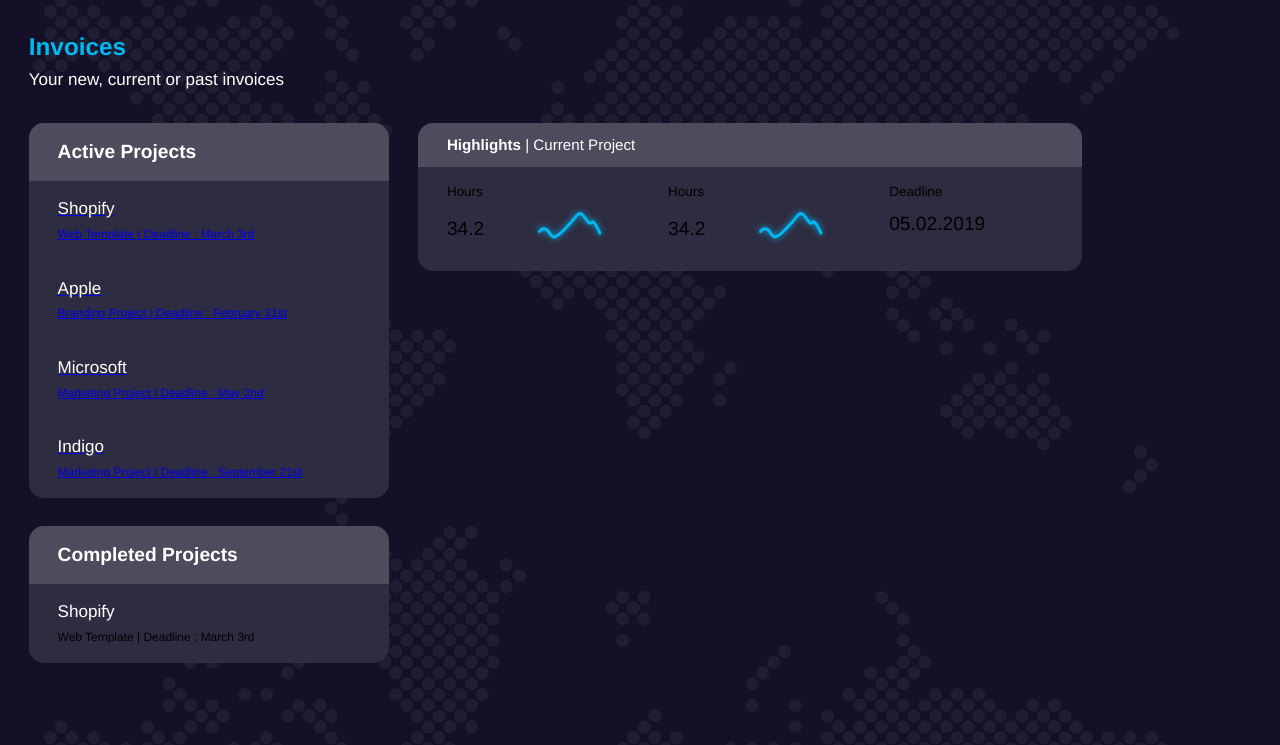
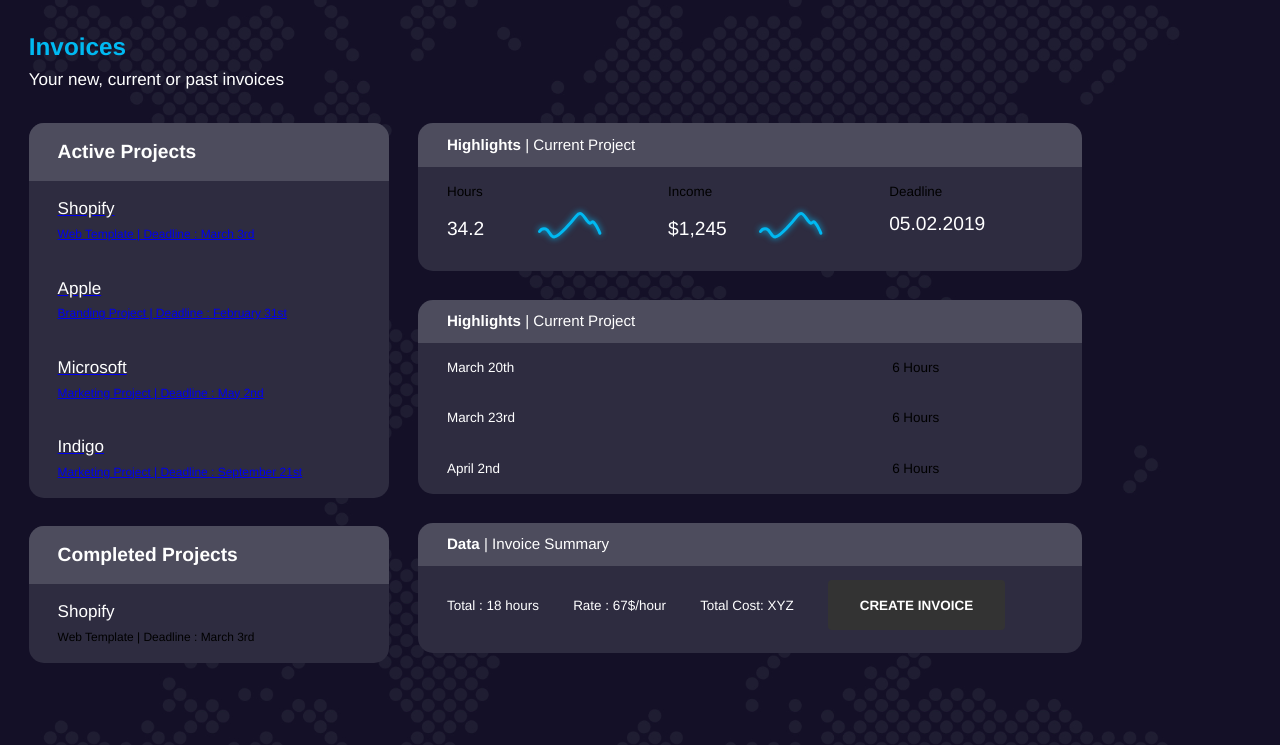
Before and after one commit to pr0j3ct-n4m3/web-app, a Jekyll site: the page built from invoice-page.html, in a window 1280 px wide. Shown: the part 200-945 px from the top of the page. Built offline with Jekyll 4.4.1, drawn with Linux system fonts in a browser that asks for light colours.

Commit message:
Invoice Page Done - Need to Jekyll Up and Add mobile nav

```diff
--- a/invoice-page.html
+++ b/invoice-page.html
@@ -64,26 +64,26 @@ layout: subpage
     </div>
 
 
-    <div class="unit xs-1 s-1 m-1 l-2-3">
-      <div class="data-box gutter">
+    <div class="unit xs-1 s-1 m-1 l-2-3 gutter">
+      <div class="data-box push">
         <h2 style="background-color:#4D4C5D" class="micro medium pad-t-1-4 pad-b-1-4 white gutter top-box-corners push-0"><b>Highlights</b> | Current Project</h2>
         <div style="background-color: #2E2C40" class="grid bottom-box-corners">
-          <div class="unit xs-1 s-1 m-1 l-1-3 gutter pad-t-1-2 pad-b-1-2">
+          <div class="unit xs-1-2 s-1-2 m-1 l-1-3 gutter pad-t-1-2 pad-b-1-2">
             <p class="nano push-0">Hours</p>
             <div class="grid grid-middle">
               <div class="unit xs-1 s-1 m-1 l-1-2 ib">
-                <p class="kilo push-0">34.2</p>
+                <p class="kilo push-0 white">34.2</p>
               </div>
               <div class="unit xs-1 s-1 m-1 l-1-2 ib">
                 <img src="/images/data-line.png" alt="">
               </div>
             </div>
           </div>
-          <div class="unit xs-1 s-1 m-1 l-1-3 gutter pad-t-1-2 pad-b-1-2">
-            <p class="nano push-0">Hours</p>
+          <div class="unit xs-1-2 s-1-2 m-1 l-1-3 gutter pad-t-1-2 pad-b-1-2">
+            <p class="nano push-0">Income</p>
             <div class="grid grid-middle">
               <div class="unit xs-1 s-1 m-1 l-1-2 ib">
-                <p class="kilo push-0">34.2</p>
+                <p class="kilo push-0 white">$1,245</p>
               </div>
               <div class="unit xs-1 s-1 m-1 l-1-2 ib">
                 <img src="/images/data-line.png" alt="">
@@ -94,9 +94,67 @@ layout: subpage
             <p class="nano push-1-4">Deadline</p>
             <div class="grid grid-middle">
               <div class="unit xs-1 s-1 m-1 l-1 ib">
-                <p class="kilo push-0">05.02.2019</p>
+                <p class="kilo push-0 white">05.02.2019</p>
               </div>
             </div>
+          </div>
+      </div>
+      </div>
+
+      <div class="data-box push">
+        <h2 style="background-color:#4D4C5D" class="micro medium pad-t-1-4 pad-b-1-4 white gutter top-box-corners push-0"><b>Highlights</b> | Current Project</h2>
+        <div style="background-color: #2E2C40" class="grid bottom-box-corners">
+          <div class="unit xs-1 s-1">
+            <div class="grid">
+              <div class="unit xs-1 s-1 m-1 l-1-2 gutter pad-t-1-2 pad-b-1-2">
+                <p class="nano push-0 white">March 20th</p>
+              </div>
+              <div class="unit xs-1 s-1 m-1 l-1-2 gutter pad-t-1-2 pad-b-1-2 text-center">
+                <p class="nano push-0">6 Hours</p>
+              </div>
+            </div>
+          </div>
+          <div class="unit xs-1 s-1">
+            <div class="grid">
+              <div class="unit xs-1 s-1 m-1 l-1-2 gutter pad-t-1-2 pad-b-1-2">
+                <p class="nano push-0 white">March 23rd</p>
+              </div>
+              <div class="unit xs-1 s-1 m-1 l-1-2 gutter pad-t-1-2 pad-b-1-2 text-center">
+                <p class="nano push-0">6 Hours</p>
+              </div>
+            </div>
+          </div>
+          <div class="unit xs-1 s-1">
+            <div class="grid">
+              <div class="unit xs-1 s-1 m-1 l-1-2 gutter pad-t-1-2 pad-b-1-2">
+                <p class="nano push-0 white">April 2nd</p>
+              </div>
+              <div class="unit xs-1 s-1 m-1 l-1-2 gutter pad-t-1-2 pad-b-1-2 text-center">
+                <p class="nano push-0">6 Hours</p>
+              </div>
+            </div>
+          </div>
+      </div>
+      </div>
+
+      <div class="data-box">
+        <h2 style="background-color:#4D4C5D" class="micro medium pad-t-1-4 pad-b-1-4 white gutter top-box-corners push-0"><b>Data</b> | Invoice Summary</h2>
+        <div style="background-color: #2E2C40" class="bottom-box-corners">
+          <div class="gutter pad-t-1-2 pad-b-1-2">
+            <ul class="list-group-inline push-0">
+              <li class="push-r push-1-2">
+                <p class="nano push-1-4 white">Total : 18 hours</p>
+              </li>
+              <li class="push-r push-1-2">
+                <p class="nano push-1-4 white">Rate : 67$/hour</p>
+              </li>
+              <li class="push-r push-1-2">
+                <p class="nano push-1-4 white">Total Cost: XYZ</p>
+              </li>
+              <li class="gutter btn btn-primary">
+                <a class="nano text-upper white semibold text-deco-none" href="#">Create Invoice</a>
+              </li>
+            </ul>
           </div>
       </div>
       </div>
```
Also changed, not shown: css/theme.css (+8 -0 lines).
